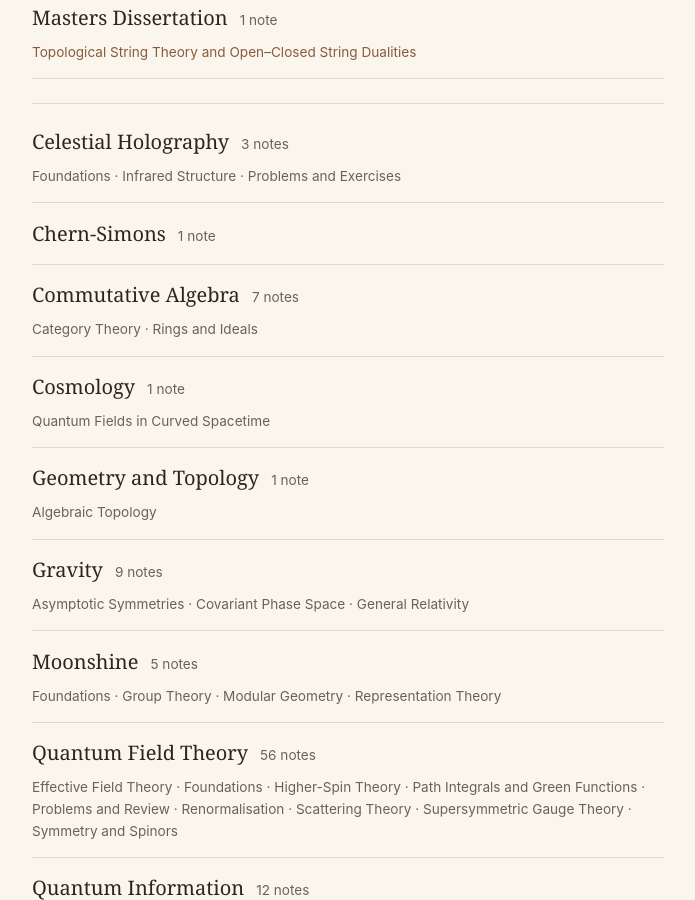
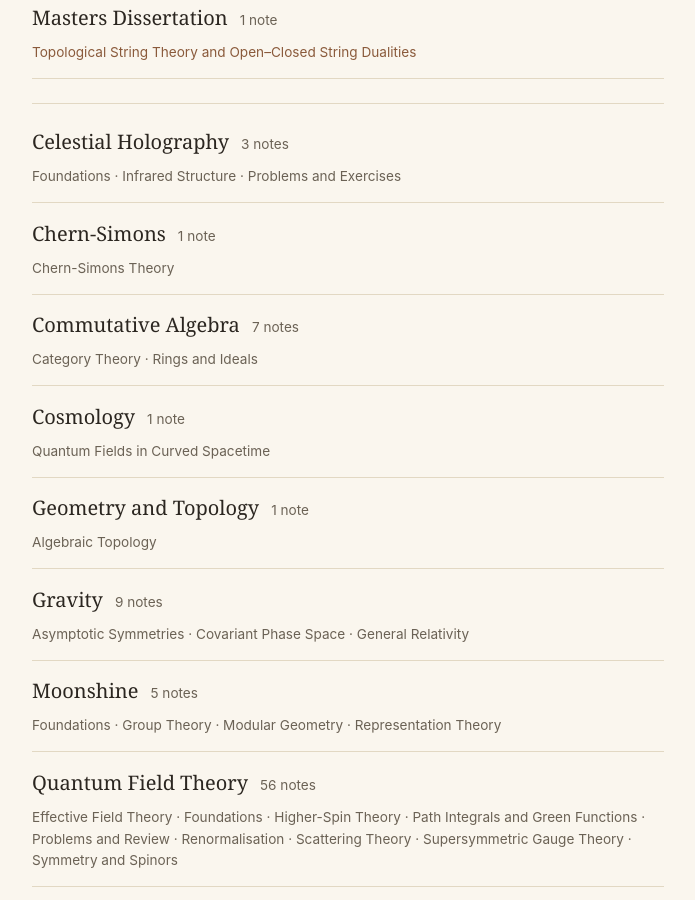
Before and after one commit to SymbioticInTheory/SymbioticInTheory.github.io, a Jekyll site: the page built from index.html, in a window 1280 px wide and 900 px high, scrolled down 557 px. Shown: the whole window, without its empty margins (292-987 px from the left). Built offline with Jekyll 4.4.1, drawn with Linux system fonts in a browser that asks for light colours.

Commit message:
Show single-note titles without links

```diff
--- a/_includes/category-list.html
+++ b/_includes/category-list.html
@@ -36,9 +36,9 @@
     <span class="category-count">{{ category.count }} note{% unless category.count == 1 %}s{% endunless %}</span>
     {% if category.subcategories.size > 0 %}
     <p class="category-subs">{{ category.subcategories | join: " · " }}</p>
-    {% elsif category.slug == "dissertation" and category.count == 1 %}
+    {% elsif category.count == 1 %}
     {% assign single_post = site.categories[category.slug] | first %}
-    <p class="category-subs"><a href="{{ single_post.url | relative_url }}">{{ single_post.title | escape }}</a></p>
+    <p class="category-subs">{% if category.slug == "dissertation" %}<a href="{{ single_post.url | relative_url }}">{{ single_post.title | escape }}</a>{% else %}{{ single_post.title | escape }}{% endif %}</p>
     {% endif %}
   </li>
   {% endif %}
```
